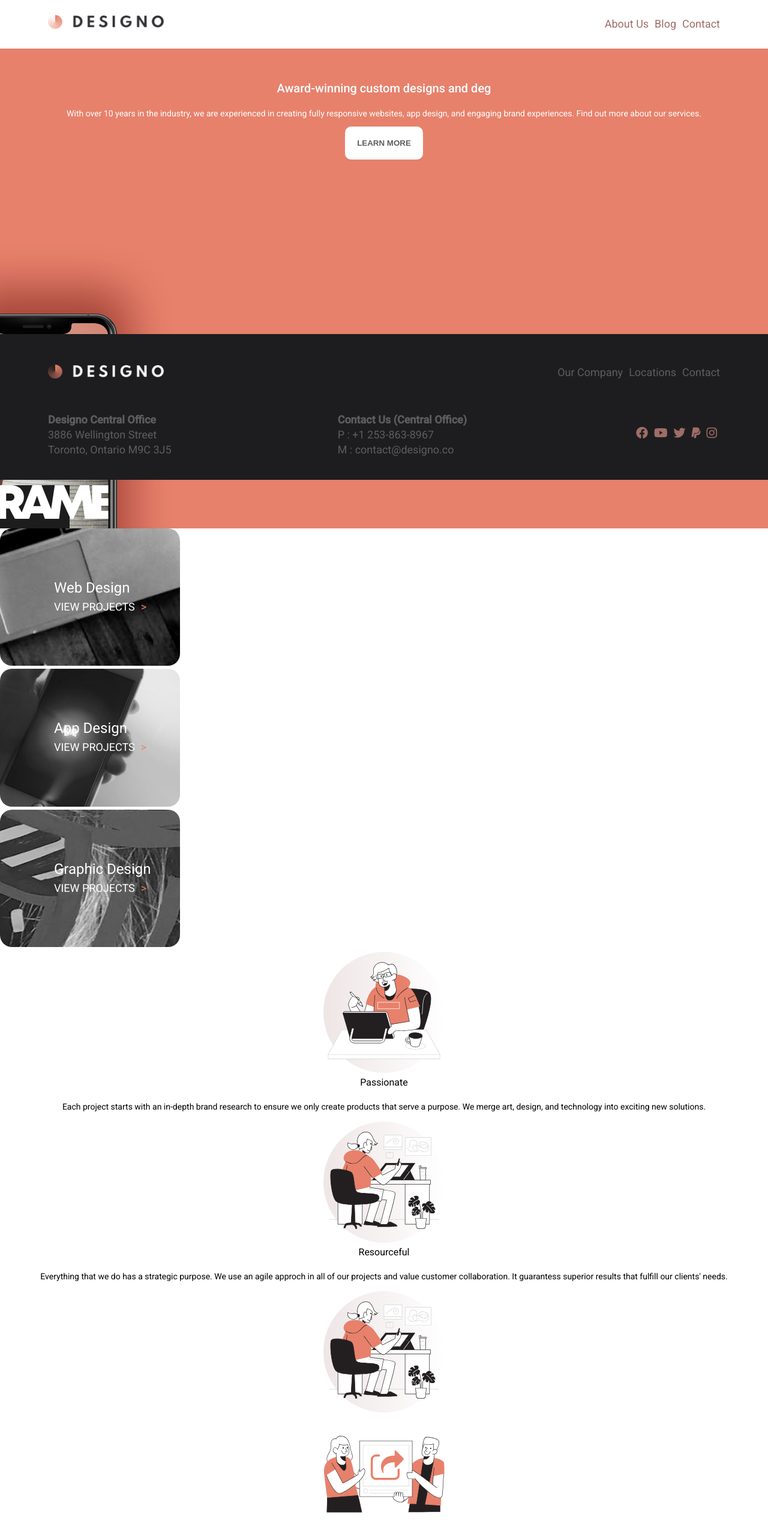
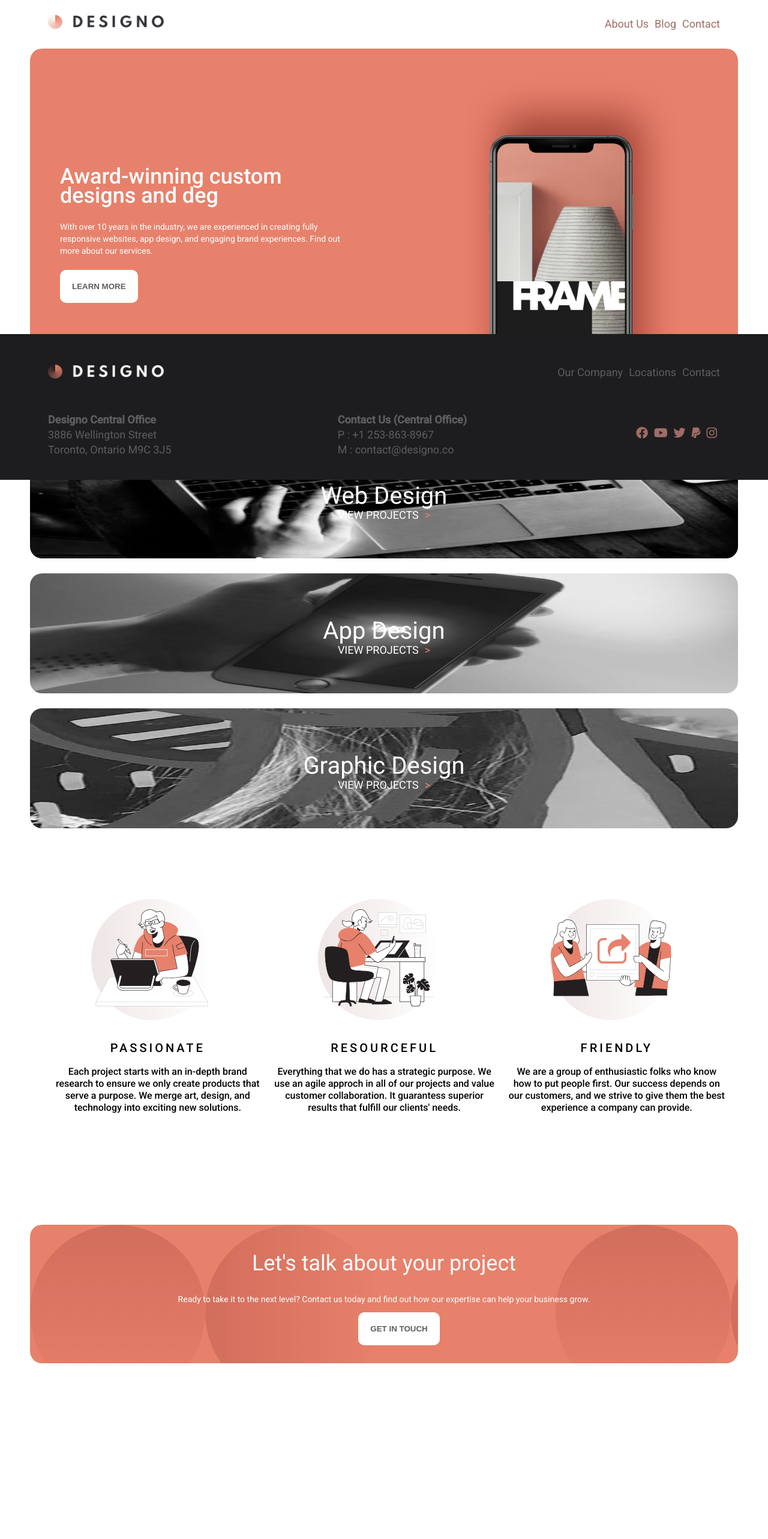
Before and after one commit to mrStefanJ/designo-multi-page-website, an Angular app: page /home in a window 1280 px wide. Shown: the top 2566 px of the page at 60% size. After the commit the page ends 2273 px from the top, so only its background shows below. Built offline with nearby package versions, Linux system fonts and the light colour scheme.

Commit message:
home component responsive

```diff
--- a/src/app/page/home/home.component.html
+++ b/src/app/page/home/home.component.html
@@ -7,27 +7,31 @@
                 engaging brand experiences. Find out more about our services.</p>
             <button class="btn">Learn More</button>
         </div>
-        <img class="image" src="../../../assets/images/home/image-hero-phone.png" alt="mobile">
+        <div class="image-card">
+            <img class="image" src="../../../assets/images/home/image-hero-phone.png" alt="mobile">
+        </div>
+
     </div>
 
     <div class="design">
         <div class="containe">
             <div class="card">
-                <img class="image" src="../../../assets/images/home/mobile/image-web-design.jpg" alt="web design">
+                <img class="image" src="../../../assets/images/home/desktop/image-web-design-small.jpg"
+                    alt="web design">
                 <div class="contetn">
                     <p class="title">Web Design</p>
                     <a class="link" href="">View Projects</a>
                 </div>
             </div>
             <div class="card">
-                <img class="image" src="../../../assets/images/home/mobile/image-app-design.jpg" alt="app design">
+                <img class="image" src="../../../assets/images/home/desktop/image-app-design.jpg" alt="app design">
                 <div class="contetn">
                     <p class="title">App Design</p>
                     <a class="link" href="">View Projects</a>
                 </div>
             </div>
             <div class="card">
-                <img class="image" src="../../../assets/images/home/mobile/image-graphic-design.jpg"
+                <img class="image" src="../../../assets/images/home/desktop/image-graphic-design.jpg"
                     alt="graphic design">
                 <div class="contetn">
                     <p class="title">Graphic Design</p>
@@ -41,28 +45,45 @@
         <div class="personality--flex">
             <div class="card">
                 <div class="card-img">
-                <img src="../../../assets/images/home/illustration-passionate.svg" alt="passionate">
+                    <img src="../../../assets/images/home/illustration-passionate.svg" alt="passionate">
                 </div>
-                <h3>Passionate</h3>
-                <p>Each project starts with an in-depth brand research to ensure we only create products that serve a purpose. We merge art, design, and technology into exciting new solutions.</p>
+                <div class="card-contain">
+                    <h3>Passionate</h3>
+                    <p>Each project starts with an in-depth brand research to ensure we only create products that serve
+                        a
+                        purpose. We merge art, design, and technology into exciting new solutions.</p>
+                </div>
             </div>
             <div class="card">
                 <div class="card-img">
                     <img src="../../../assets/images/home/illustration-resourceful.svg" alt="resource">
                 </div>
-                <h3>Resourceful</h3>
-                <p>Everything that we do has a strategic purpose. We use an agile approch in all of our projects and value customer collaboration. It guarantess superior results that fulfill our clients' needs.</p>
+                <div class="card-contain">
+                    <h3>Resourceful</h3>
+                    <p>Everything that we do has a strategic purpose. We use an agile approch in all of our projects and
+                        value customer collaboration. It guarantess superior results that fulfill our clients' needs.
+                    </p>
+                </div>
             </div>
             <div class="card">
                 <div class="card-img">
-                    <img src="../../../assets/images/home/illustration-resourceful.svg" alt="resource">
+                    <img src="../../../assets/images/home/illustration-friendly.svg" alt="friendly">
                 </div>
-                <img src="../../../assets/images/home/illustration-friendly.svg" alt="friendly">
-                <h3>Friendlt</h3>
-                <p>We are a group of enthusiastic folks who know how to put people first. Our success depends on our customers, and we strive to give them the best experience a company can provide.</p>
+                <div class="card-contain">
+                    <h3>Friendly</h3>
+                    <p>We are a group of enthusiastic folks who know how to put people first. Our success depends on our
+                        customers, and we strive to give them the best experience a company can provide.</p>
+                </div>
             </div>
         </div>
     </div>
 
-    <div class="contact"></div>
+    <div class="contact">
+        <div class="container">
+            <h3>Let's talk about your project</h3>
+            <p>Ready to take it to the next level? Contact us today and find out how our expertise can help your
+                business grow.</p>
+            <button class="btn">Get in touch</button>
+        </div>
+    </div>
 </div>
--- a/src/app/page/home/home.component.scss
+++ b/src/app/page/home/home.component.scss
@@ -1,20 +1,56 @@
 @import "../../../assets/styles/variables";
+@import "../../../assets/styles/mixins";
 
+.container {
+  @include md {
+    padding: 0 50px;
+  }
+}
 .solution {
+  display: flex;
+  flex-direction: column;
+  align-items: center;
   background-color: rgb(231, 129, 107);
   text-align: center;
   color: $white;
-  position: relative;
-  height: 800px;
+  height: 700px;
   overflow-x: hidden;
   overflow-y: hidden;
+  @include md {
+    height: 600px;
+    border-radius: 20px;
+  }
+  @include lg {
+    flex-direction: row;
+  }
 
   &__description {
     padding-top: 50px;
+    @include sm {
+      padding-top: 180px;
+    }
+    @include md {
+      width: 100%;
+      padding: 20px 0 0 0;
+      text-align: center;
+    }
+    @include lg {
+      text-align: left;
+    }
     .title {
+      font-size: 36px;
+      @include md {
+        padding: 0 50px;
+      }
     }
 
     .text {
+      @include md {
+        padding: 10px 100px;
+      }
+      @include lg {
+        padding: 10px 50px;
+      }
     }
 
     .btn {
@@ -27,62 +63,116 @@
       text-transform: uppercase;
       font-weight: 700;
 
+      @include lg{
+        margin-left: 50px;
+      }
+
       &:hover {
         background-color: $grey;
         color: $white;
       }
     }
   }
+  .image-card {
+    position: relative;
+    width: 100%;
+    height: 100%;
+    .image {
+      width: 600px;
+      position: absolute;
+      top: -30%;
+      right: -44%;
+      @include sm {
+        width: 100%;
+        top: -60px;
+        left: 0px;
+        right: 0;
+      }
+      @include md {
+        width: 90%;
+        height: auto;
+        position: relative;
+        top: -100px;
+        left: 0;
+      }
 
-  .image {
-    position: absolute;
-    top: 34%;
-    left: -20%;
+      @include lg{
+        top: 0;
+      }
+    }
   }
 }
 
 .design {
   width: 100%;
   height: auto;
+  padding: 20px 0;
+  @include sm {
+    padding: 50px 0;
+  }
   .containe {
     display: flex;
     flex-direction: column;
     justify-content: center;
+    align-items: center;
+    @include sm{
+      width: 100%;
+    }
     .card {
       position: relative;
       width: fit-content;
-      &:hover{
+      &:hover {
         opacity: 0.5;
+      }
+
+      @include sm {
+        width: 100%;
+        padding-bottom: 20px;
+        text-align: center;
       }
       .image {
         width: 300px;
         height: auto;
         border-radius: 20px;
+
+        @include sm {
+          width: 100%;
+          height: 200px;
         }
-      .contetn{
+      }
+      .contetn {
         position: absolute;
         top: 38%;
         left: 30%;
-        .title{
+        @include md {
+          top: 38%;
+          left: 0;
+          right: 0;
+          width: 100%;
+        }
+        .title {
           font-size: 24px;
           color: #ffffff;
+          @include md {
+            font-size: 40px;
+          }
         }
         .link {
           text-decoration: none;
           text-transform: uppercase;
           color: #ffffff;
           font-size: 18px;
-            &::after{
-                content: '>';
+          &::after {
+            content: ">";
             margin-left: 10px;
             color: rgb(231, 129, 107);
             transition: width 1s;
             transform: translateX(25px);
           }
 
-            &:hover{
-                &::after{
-                    content: '>';
+          &:hover {
+            &::after {
+              content: ">";
               margin-left: 15px;
               transition: width 2s;
               transform: translateX(-25px);
@@ -90,27 +180,118 @@
           }
         }
       }
-
     }
   }
 }
 
-.personality{
+.personality {
   position: relative;
-    .personality--flex{
+  padding: 40px 0;
+  @include md {
+    padding: 0;
+  }
+  .personality--flex {
     display: flex;
     flex-direction: column;
     align-items: center;
     flex-wrap: nowrap;
-        .card{
+    margin: 0 20px;
+
+    @include xl{
+      flex-direction: row;
+    }
+    .card {
+      padding: 40px 0;
       text-align: center;
-            .card-img{
-                background-image: url('../../../assets/images/pattern/bg-pattern-small-circle.svg');
+      font-size: 16px;
+      font-weight: 500;
+      @include md {
+        display: flex;
+        flex-direction: row;
+        align-items: center;
+      }
+      @include xl{
+        flex-direction: column;
+      }
+      .card-img {
+        background-image: url("../../../assets/images/pattern/bg-pattern-small-circle.svg");
         background-repeat: no-repeat;
         background-position: center;
         height: auto;
         width: 100%;
       }
+      .card-contain {
+        @include md {
+          text-align: left;
+          padding-left: 20px;
+        }
+        @include xl{
+          padding-top: 30px;
+          text-align: center;
+        }
+
+        h3 {
+          font-size: 20px;
+          font-weight: 500;
+          letter-spacing: 4px;
+          text-transform: uppercase;
         }
       }
     }
+  }
+}
+
+.contact{
+  position: relative;
+  height: 200px;
+  padding: 0 20px;
+  .container {
+    position: absolute;
+    left: 0;
+    right: 0;
+    bottom: -164px;
+    padding: 30px 0;
+    color: #ffffff;
+    background-color: rgb(231, 129, 107);
+    text-align: center;
+    border-radius: 20px;
+    z-index: 2;
+    background-image: url('../../../assets/images/contact/bg-pattern-hero-contact-mobile.svg');
+
+    h3{
+      padding: 20px 46px;
+      font-size: 24px;
+      @include md{
+        padding: 20px 200px;
+        font-size: 36px;
+      }
+    }
+
+    p{
+      padding: 20px 46px;
+      @include md{
+        padding: 0px 130px;
+      }
+    }
+
+    .btn {
+      padding: 20px;
+      background-color: $white;
+      color: $grey;
+      cursor: pointer;
+      border: none;
+      border-radius: 10px;
+      text-transform: uppercase;
+      font-weight: 700;
+
+      @include lg{
+        margin-left: 50px;
+      }
+
+      &:hover {
+        background-color: $grey;
+        color: $white;
+      }
+    }
+  }
+}
```
Lines whose indentation alone changed are shown as unchanged.
